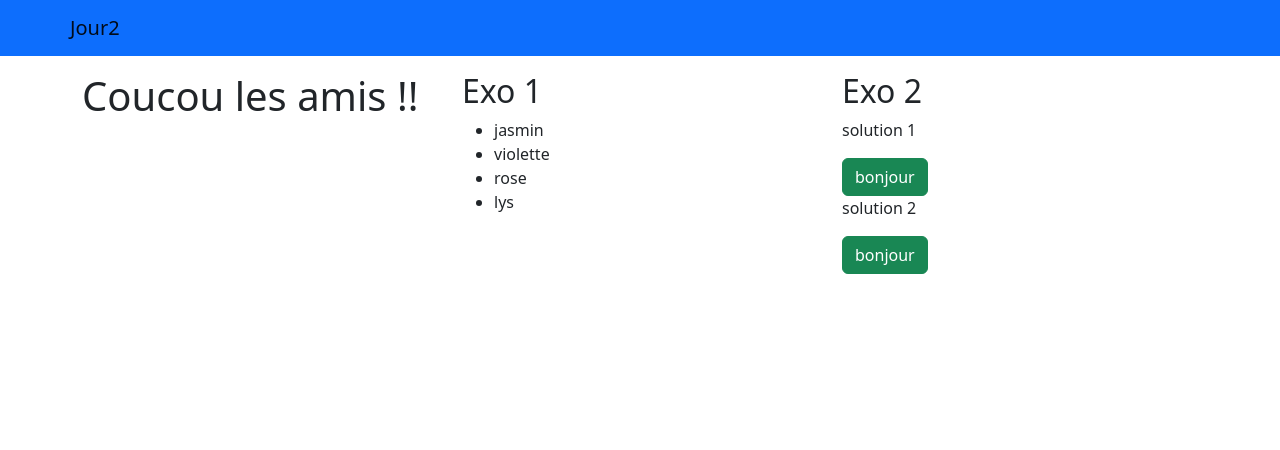
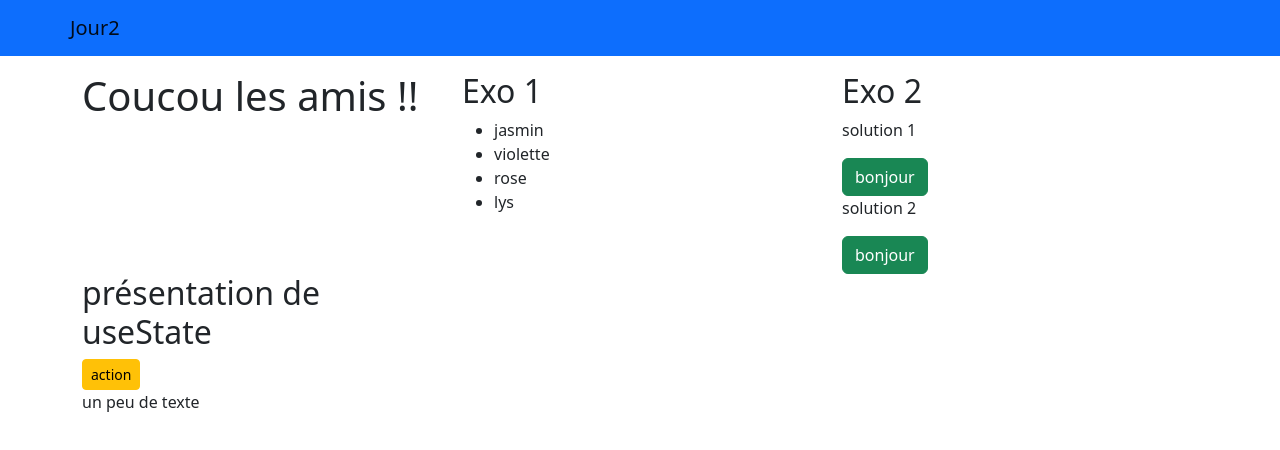
Before and after one commit to webdevproformation/react-greta-dec2022, a React (Vite) app in the folder 02-jour2/: page / in a window 1280 px wide. Shown: the top 450 px of the page. Built offline with nearby package versions, Linux system fonts and the light colour scheme.

Commit message:
useState

```diff
--- a/02-jour2/src/App.jsx
+++ b/02-jour2/src/App.jsx
@@ -5,6 +5,7 @@ import './App.css' */
 import Exo1 from "./composants/Exo1"
 import Exo2 from "./composants/Exo2"
 import Menu from "./composants/Menu"
+import Texte from "./composants/Texte"
 
 
 function App() {
@@ -25,6 +26,10 @@ function App() {
             <h2>Exo 2</h2>
             <Exo2 />
           </div>
+          <div className="col-4">
+            <h2>présentation de useState</h2>
+            <Texte />
+          </div>
         </section>
       </div>
     </>
--- a/02-jour2/src/composants/Exo1.jsx
+++ b/02-jour2/src/composants/Exo1.jsx
@@ -1,6 +1,6 @@
 const Exo1 = () => {
     const fleurs = [ "jasmin" , "violette" , "rose" , "lys"   ];
-
+    // console.log("Exo1")
     return (
         <ul>
             {/* une boucle en jsx via la méthode .map() des tableaux de javascript */}
--- /dev/null
+++ b/02-jour2/src/composants/Texte.jsx
@@ -0,0 +1,34 @@
+import { useState } from "react" ; // importer useState depuis react qui est dans le dossier node_modules
+
+const Texte = () => {
+
+    let [ text , setText ] = useState("un peu de texte") ;
+    // const text = "";
+    // hook use... hook => crochet / fonction qui permet d'agir sur des comportements profond de React
+    // useState() => renvoie un tableau qui contient TOUJOURS 2 valeurs
+    // text = ""
+    // setText => fonction qui permet de modifier la valeur de text
+    // text = "bonjour",   => il ne se passe rien
+    // setText("bonjour") pour modifier la valeur stockée dans text
+    // console.log("Texte")
+    const handleClick = () => {
+        // text = "texte modifié"
+        setText("modification du texte");
+        // modification de la valeur de la valeur text
+        // ET
+        // le composant est re exécuté
+    }
+
+    return (
+        <>
+            <button
+                className="btn btn-sm btn-warning"
+                onClick={handleClick}>
+                    action
+            </button>
+            <p>{ text }</p>
+        </>
+     );
+}
+
+export default Texte;
```
Also changed, not shown: 2 other files (tests, documents, lock files or other folders).
